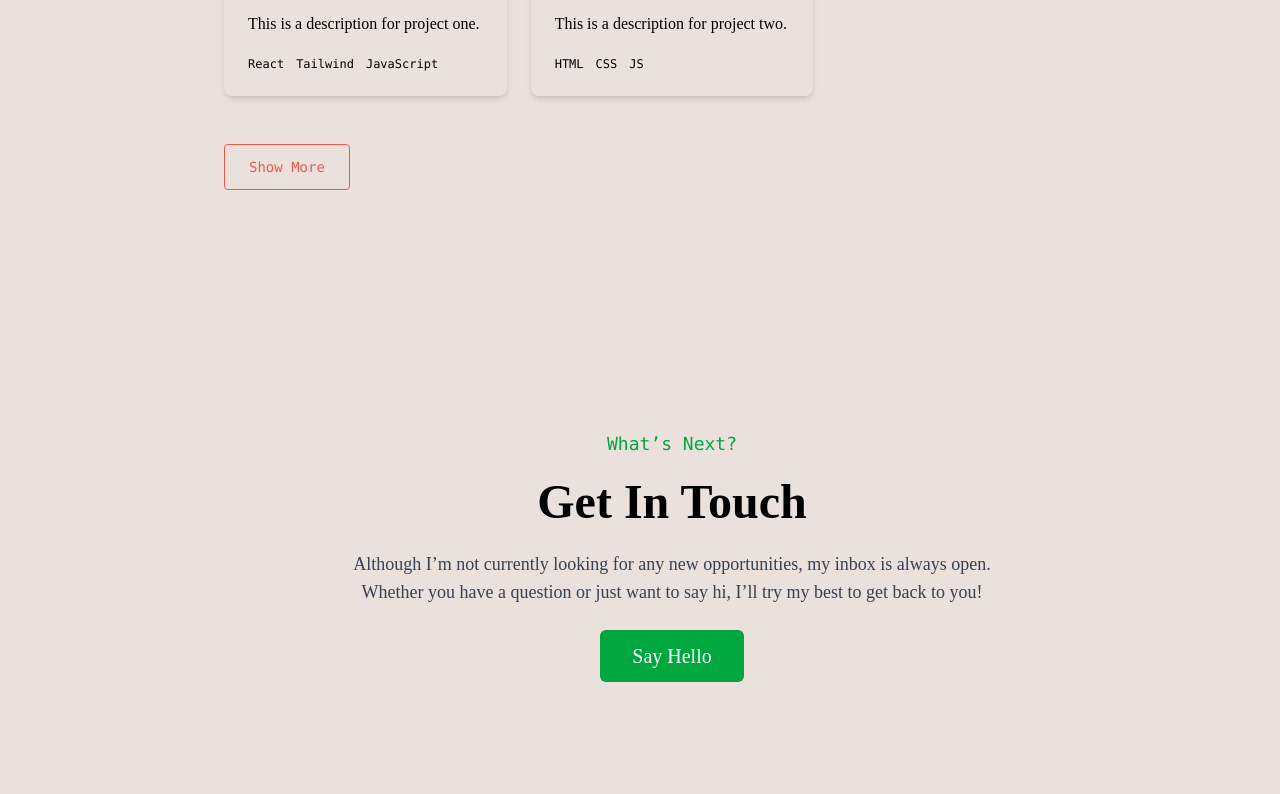
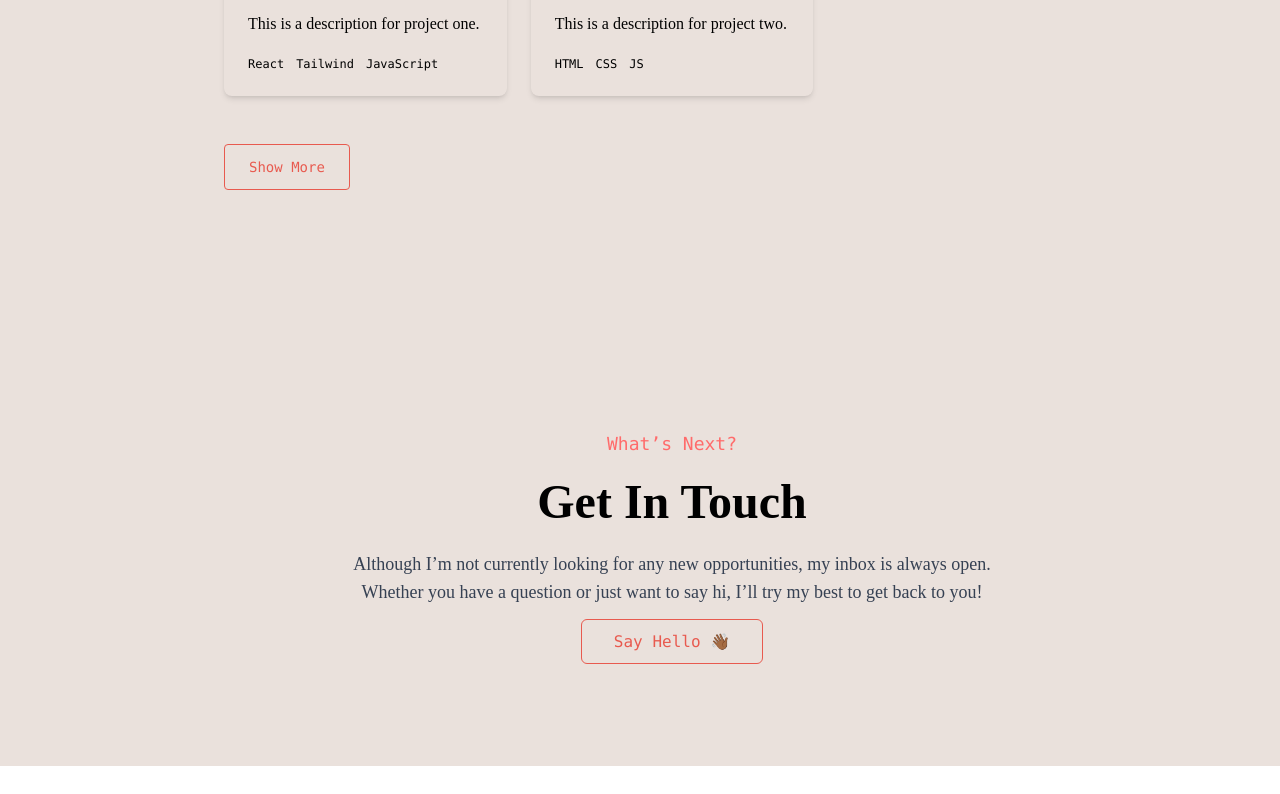
Before and after one commit to gaurav0973/gauravPortfolioWebsite, a React (Vite) app: page / in a window 1280 px wide. Shown: the part 3490-4284 px from the top of the page. After the commit the page ends 4256 px from the top, so only its background shows below. Built offline with nearby package versions, Linux system fonts and the light colour scheme.

Commit message:
Finally ready for deployment

```diff
--- a/src/components/sections/ContactUs.jsx
+++ b/src/components/sections/ContactUs.jsx
@@ -1,4 +1,4 @@
-import React, { useEffect, useRef } from 'react';
+import React, { useEffect, useRef } from "react";
 
 const Contact = () => {
   const revealContainer = useRef(null);
@@ -7,14 +7,18 @@ const Contact = () => {
     // Simple fade-in animation on component mount
     const element = revealContainer.current;
     if (element) {
-      element.classList.add('animate-fadeIn'); // You can add a custom class or use Tailwind's built-in animations
+      element.classList.add("animate-fadeIn"); // You can add a custom class or use Tailwind's built-in animations
     }
   }, []);
 
   return (
-    <section id="contact" className="max-w-2xl mx-auto py-16 text-center" ref={revealContainer}>
+    <section
+      id="contact"
+      className="max-w-2xl mx-auto py-16 text-center"
+      ref={revealContainer}
+    >
       {/* Overline Text */}
-      <span className="block text-green-600 text-lg font-mono mb-5">
+      <span className="block text-[#FF6B6B] text-lg font-mono mb-5">
         What’s Next?
       </span>
 
@@ -23,16 +27,17 @@ const Contact = () => {
 
       {/* Description */}
       <p className="text-lg text-gray-700 mb-6">
-        Although I’m not currently looking for any new opportunities, my inbox is always open.
-        Whether you have a question or just want to say hi, I’ll try my best to get back to you!
+        Although I’m not currently looking for any new opportunities, my inbox
+        is always open. Whether you have a question or just want to say hi, I’ll
+        try my best to get back to you!
       </p>
 
       {/* Email Link */}
       <a
-        className="inline-block bg-green-600 text-white py-3 px-8 rounded-md text-xl font-medium hover:bg-green-700 transition duration-300"
-        href={`mailto:your.email@example.com`} // Replace with your email
+        href="mailto:gauravkMaurya09@gmail.com"
+        className="text-[#E85A4F] border border-[#E85A4F] font-mono py-3 px-8 rounded-md hover:bg-[#F9C8C1] transition-colors duration-300"
       >
-        Say Hello
+        Say Hello 👋🏾
       </a>
     </section>
   );
```
